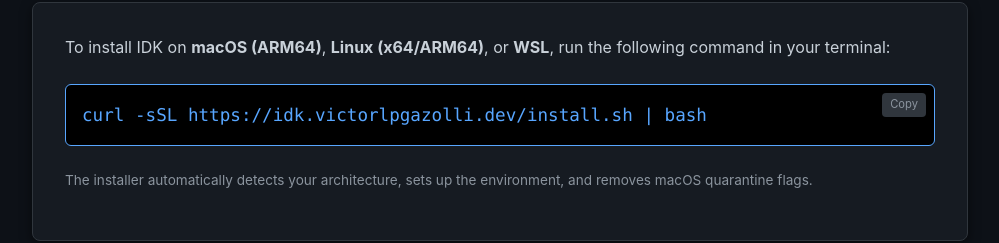
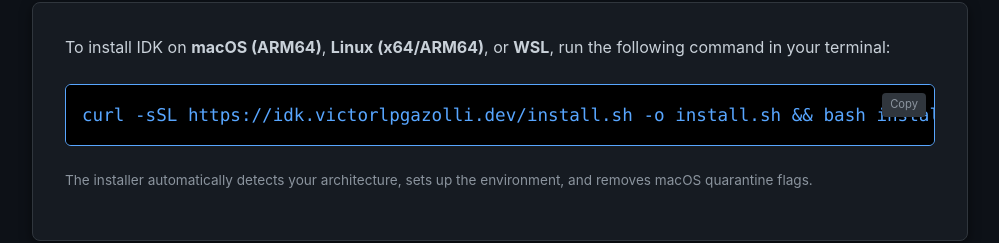
Before and after one commit to victorlpgazolli/idk, a plain HTML site: page web/index.html in a window 1280 px wide. Shown: the part 2050-2293 px from the top of the page, without its empty margins (140-1139 px from the left). Drawn offline with Linux system fonts and the light colour scheme.

Commit message:
ref: change install command

```diff
--- a/web/index.html
+++ b/web/index.html
@@ -57,7 +57,7 @@
         <h2>Installation</h2>
         <div class="install-box">
             <p>To install IDK on <strong>macOS (ARM64)</strong>, <strong>Linux (x64/ARM64)</strong>, or <strong>WSL</strong>, run the following command in your terminal:</p>
-            <pre id="copy-container"><code>curl -sSL https://idk.victorlpgazolli.dev/install.sh | bash</code><span class="copy-badge" id="copy-label">Copy</span></pre>
+            <pre id="copy-container"><code>curl -sSL https://idk.victorlpgazolli.dev/install.sh -o install.sh && bash install.sh</code><span class="copy-badge" id="copy-label">Copy</span></pre>
             <p class="small">The installer automatically detects your architecture, sets up the environment, and removes macOS quarantine flags.</p>
         </div>
 
@@ -92,7 +92,7 @@
     // Copy to clipboard functionality
     const copyContainer = document.getElementById('copy-container');
     const copyLabel = document.getElementById('copy-label');
-    const commandText = "curl -sSL https://idk.victorlpgazolli.dev/install.sh | bash";
+    const commandText = "curl -sSL https://idk.victorlpgazolli.dev/install.sh -o install.sh && bash install.sh";
 
     if (copyContainer) {
         copyContainer.addEventListener('click', () => {
```
Also changed, not shown: README.md.
